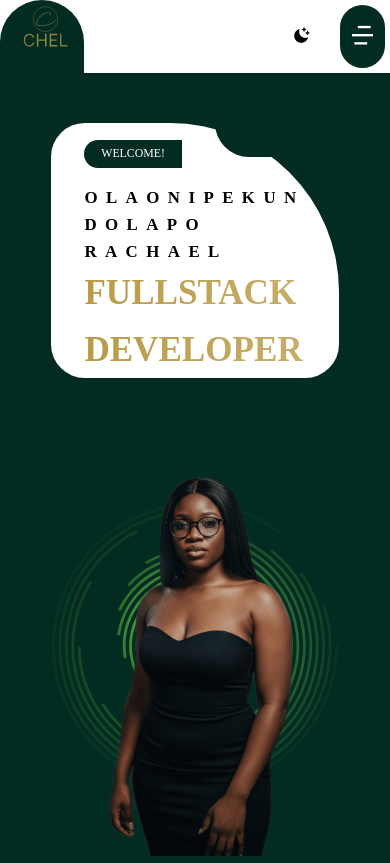
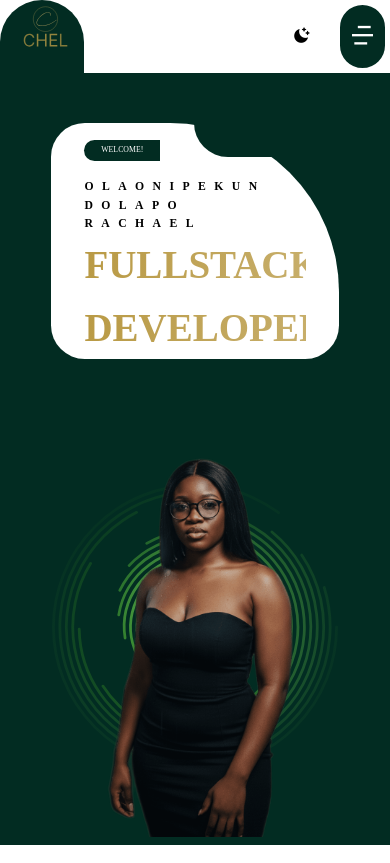
Before and after one commit to Lovethrech/my-main-portfolio, a Vue app: page / in a window 390 px wide. Built offline with nearby package versions, Linux system fonts and the light colour scheme.

Commit message:
working on the hero components.

```diff
--- a/src/components/hero/HeroTextCtn.vue
+++ b/src/components/hero/HeroTextCtn.vue
@@ -23,8 +23,6 @@ const boxDefaultWidth=ref("40vh");
             <br/>
             Developer
         </h1>
-        <!-- #C7AE6A -->
-        <!-- #B99A45 -->
     </div>
 </template>
 
@@ -72,8 +70,14 @@ const boxDefaultWidth=ref("40vh");
 }
 
 @media screen and (max-width: 1024px) {
+    .hero-text-greetings{
+        font-size: 2vw;
+    }
+    .hero-text-author-name{
+        font-size: 3vw;
+    }
     .hero-text-author-job-role{
-        font-size: 9vw;
+        font-size: 10vw;
     }
 }
 </style>
```
